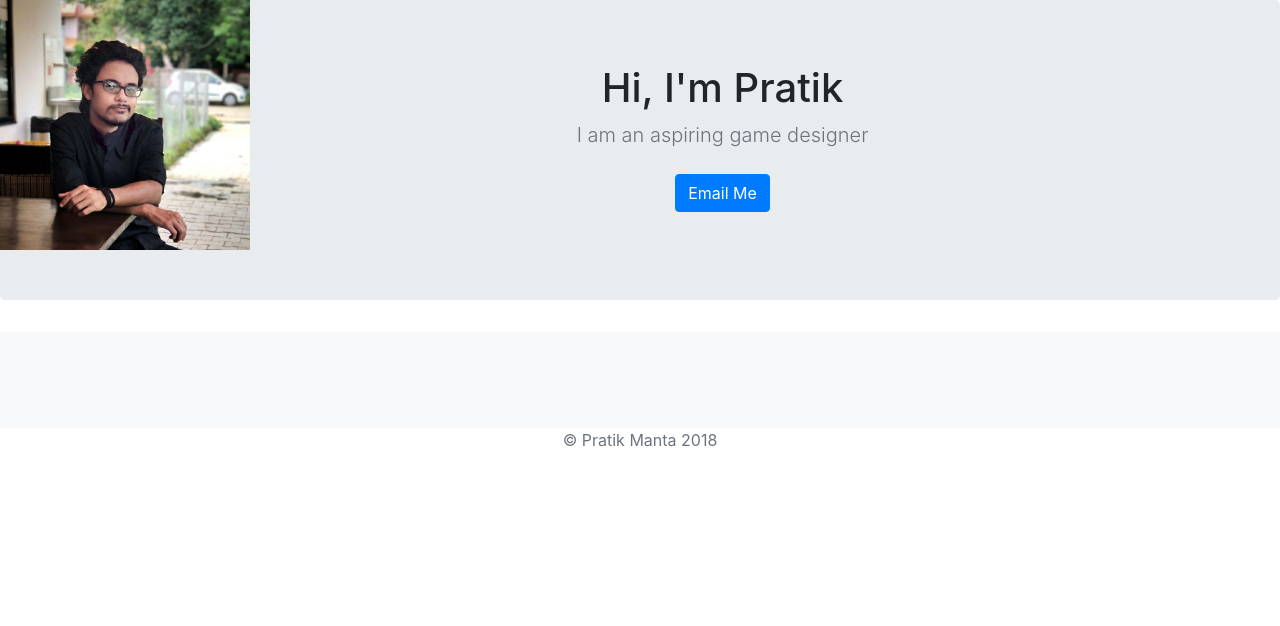
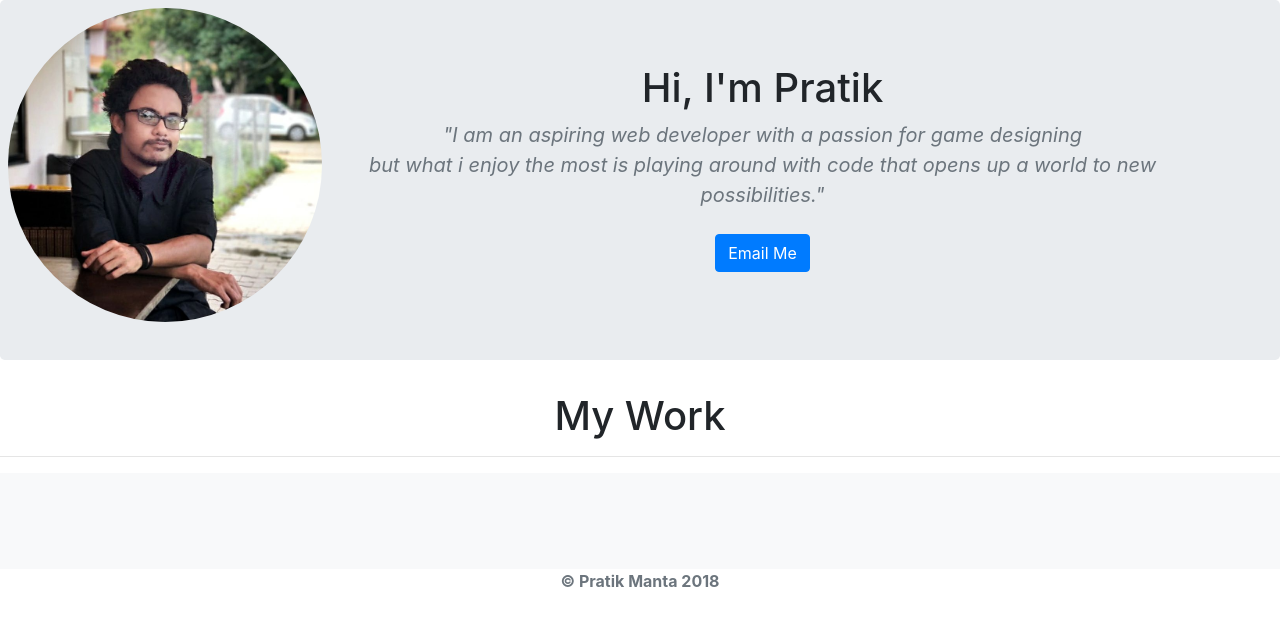
Before and after one commit to pratikmanta/portfolio-project, a Django app: page / in a window 1280 px wide. Shown: the part 56-682 px from the top of the page. Run offline with Django 3.2, Linux system fonts and the light colour scheme; data that the repository does not hold is empty; some libraries are stand-ins or nearby versions.

Commit message:
completed updates

```diff
--- a/jobs/templates/jobs/home.html
+++ b/jobs/templates/jobs/home.html
@@ -32,24 +32,26 @@
     </nav>
   </header>
   <main role="main">
-    <img src="{% static 'pratik.jpg'%}" align ='left' height="250" width='250' />
+    <img src="{% static 'pratik.jpg'%}" class="rounded-circle mb-2 p-2" align ='left' height="330" width='330' />
     <section class="jumbotron text-center">
       <div class="container">
         <h1 class="jumbotron-heading">Hi, I'm Pratik</h1>
-        <p class="lead text-muted">I am an aspiring game designer </p>
+        <p class="lead text-muted"><em><strong>"I am an aspiring web developer with a passion for game designing<br>but what i enjoy the most
+        is playing around with code that opens up a world to new possibilities."</strong></em></p>
         <p>
           <a href="mailto:pratik.manta10@gmail.com" class="btn btn-primary my-2">Email Me</a>
         </p>
       </div>
     </section>
-
+    <h1 class="" align="center">My Work</h1>
+<hr>
     <div class="album py-5 bg-light">
       <div class="container">
 
         {% for job in jobs.all %}
         <div class="row">
-          <div class="col-md-2">
-            <div class="card mb-4 box-dark">
+          <div class="col-md-2" stu>
+            <div class="card mb-4 box-dark" style="width:300px">
               <img class="card-img-top" src ="{{ job.image.url }}" />
               <div class="card-body">
                 <p class="card-text">{{ job.summary }}</p>
@@ -60,13 +62,12 @@
         {% endfor %}
       </div>
     </div>
-
   </main>
 
   <footer class="text-muted">
     <div class="container text-center">
       <p>
-         © Pratik Manta {%  now "Y" %}
+         <strong>© Pratik Manta {%  now "Y" %}</strong>
       </p>
     </div>
   </footer>
--- a/requirement.txt
+++ b/requirement.txt
@@ -1,4 +1,4 @@
-Django==2.0.2
+Django==2.0.8
 gunicorn==19.8.1
 Pillow==5.1.0
 psycopg2==2.7.4
```
Also changed, not shown: blog/templates/blogs/allblogs.html (+10 -10 lines), blog/templates/blogs/blogdetail.html (+12 -9 lines).
